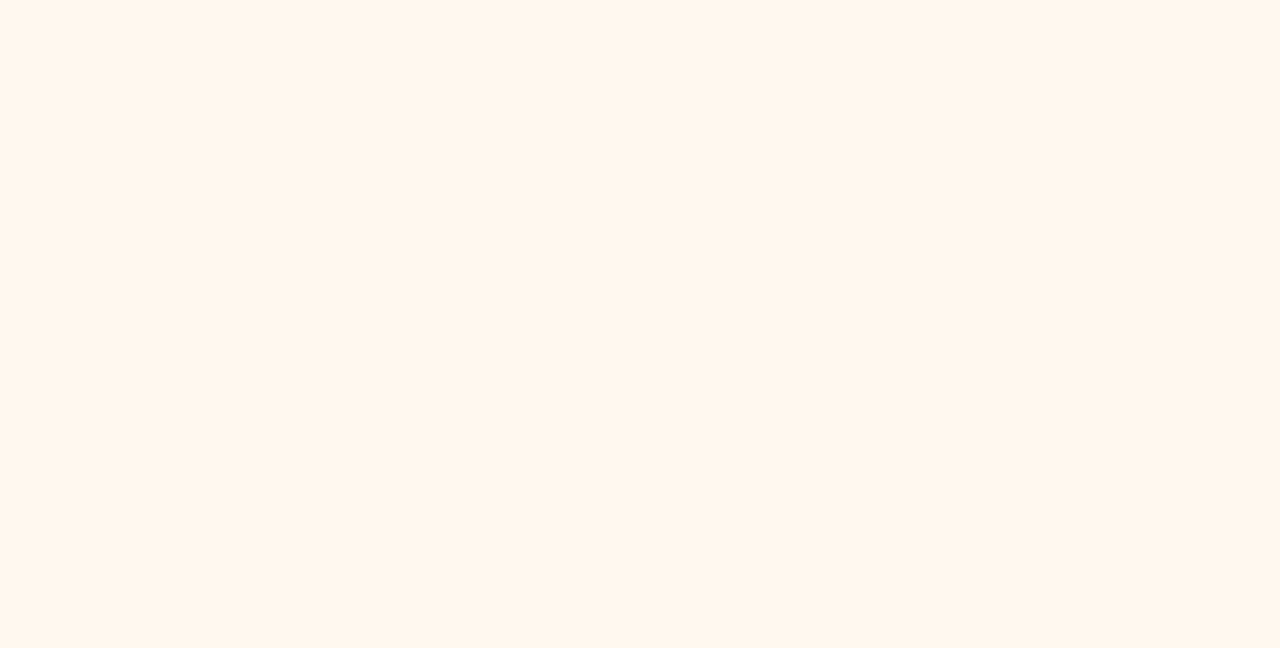
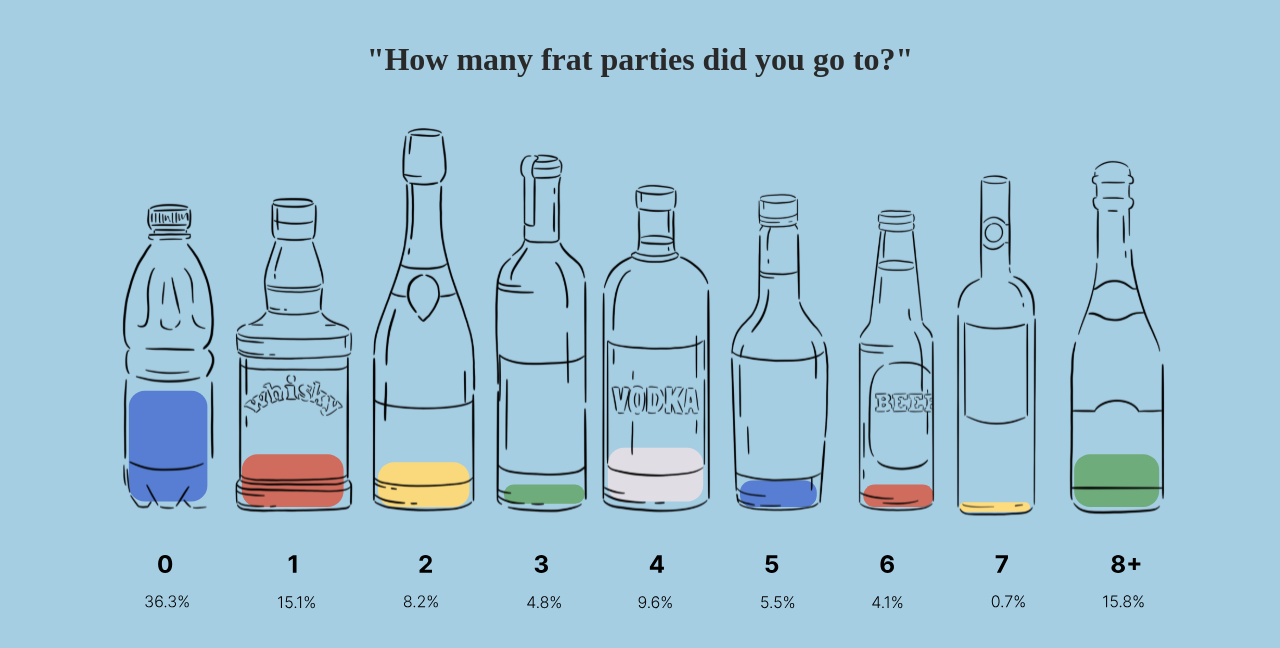
Before and after one commit to PennSpark/sp22-red-penn-playbook, a React (Create React App) app in the folder client/: page /penn-wrapped/5 in a window 1280 px wide. Before the commit this address had no page. Shown: the top 648 px of the page. Built offline with nearby package versions, Linux system fonts and the light colour scheme; a small style sheet from the web is missing; a web font is replaced by a local one.

Commit message:
Route pages 4,5,6 for PW

```diff
--- a/client/src/App.js
+++ b/client/src/App.js
@@ -18,7 +18,11 @@
 import PennWrapped from "./components/penn-wrapped/PennWrapped";
 import FratParties from "./components/penn-wrapped/FratParties";
 import CloseFriends from "./components/penn-wrapped/CloseFriends";
+import RicePurity from "./components/penn-wrapped/RicePurity";
+import NumDates from "./components/penn-wrapped/NumDates";
+import TimesCried from "./components/penn-wrapped/TimesCried";
 import LookingBack from "./components/penn-wrapped/LookingBack";
+
 import HomeAbout from "./components/HomeAbout";
 import MainLayout from "./components/MainLayout";
 import PennInTouchTEST from "./components/PennInTouchTest";
@@ -42,6 +46,9 @@
             <Route path="1" element={<PennWrapped />} />
             <Route path="2" element={<FratParties />} />
             <Route path="3" element={<CloseFriends />} />
+            <Route path="4" element={<RicePurity />} />
+            <Route path="5" element={<NumDates />} />
+            <Route path="6" element={<TimesCried />} />
             <Route path="11" element={<LookingBack />} />
           </Route>
           <Route path="/about">
--- a/client/src/components/penn-wrapped/CloseFriends.scss
+++ b/client/src/components/penn-wrapped/CloseFriends.scss
@@ -3,11 +3,16 @@
 .cf-container {
     background-color: $background;
     min-height: 100vh;
-    padding: 0 20px;
+    padding: 10px 30px;
     text-align: center;
 
+    h1 {
+        margin-top: 0px;
+        margin-bottom: 15px;
+    }
+
     img {
-        transform: scale(0.85);
+        transform: scale(1);
     }
 }
 
--- /dev/null
+++ b/client/src/components/penn-wrapped/NumDates.js
@@ -0,0 +1,23 @@
+import React, { useContext, useState } from 'react'
+import { useParams, Link } from "react-router-dom"
+import './FratParties.scss';
+import Frat0 from '../svg/frat0.svg';
+import Frat3 from '../svg/frat3.svg';
+import Frat6 from '../svg/frat6.svg';
+
+const NumDates = () => {
+    return (
+        <div>
+            <div class="fp-container">
+            <h1>"How many frat parties did you go to?"</h1>
+                <div class="fp-row">
+                    <img src={Frat0} alt="28.1% have 1-3 close friends" />
+                    <img src={Frat3} alt="44.5% have 4-6 close friends" />
+                    <img src={Frat6} alt="16.4% have 7-9 close friends" />
+                </div>
+            </div>
+        </div>
+    );
+}
+
+export default NumDates;
--- /dev/null
+++ b/client/src/components/penn-wrapped/RicePurity.js
@@ -0,0 +1,23 @@
+import React, { useContext, useState } from 'react'
+import { useParams, Link } from "react-router-dom"
+import './FratParties.scss';
+import Frat0 from '../svg/frat0.svg';
+import Frat3 from '../svg/frat3.svg';
+import Frat6 from '../svg/frat6.svg';
+
+const RicePurity = () => {
+    return (
+        <div>
+            <div class="fp-container">
+            <h1>"How many frat parties did you go to?"</h1>
+                <div class="fp-row">
+                    <img src={Frat0} alt="28.1% have 1-3 close friends" />
+                    <img src={Frat3} alt="44.5% have 4-6 close friends" />
+                    <img src={Frat6} alt="16.4% have 7-9 close friends" />
+                </div>
+            </div>
+        </div>
+    );
+}
+
+export default RicePurity;
--- /dev/null
+++ b/client/src/components/penn-wrapped/TimesCried.js
@@ -0,0 +1,23 @@
+import React, { useContext, useState } from 'react'
+import { useParams, Link } from "react-router-dom"
+import './FratParties.scss';
+import Frat0 from '../svg/frat0.svg';
+import Frat3 from '../svg/frat3.svg';
+import Frat6 from '../svg/frat6.svg';
+
+const TimesCried = () => {
+    return (
+        <div>
+            <div class="fp-container">
+            <h1>"How many frat parties did you go to?"</h1>
+                <div class="fp-row">
+                    <img src={Frat0} alt="28.1% have 1-3 close friends" />
+                    <img src={Frat3} alt="44.5% have 4-6 close friends" />
+                    <img src={Frat6} alt="16.4% have 7-9 close friends" />
+                </div>
+            </div>
+        </div>
+    );
+}
+
+export default TimesCried;
```
